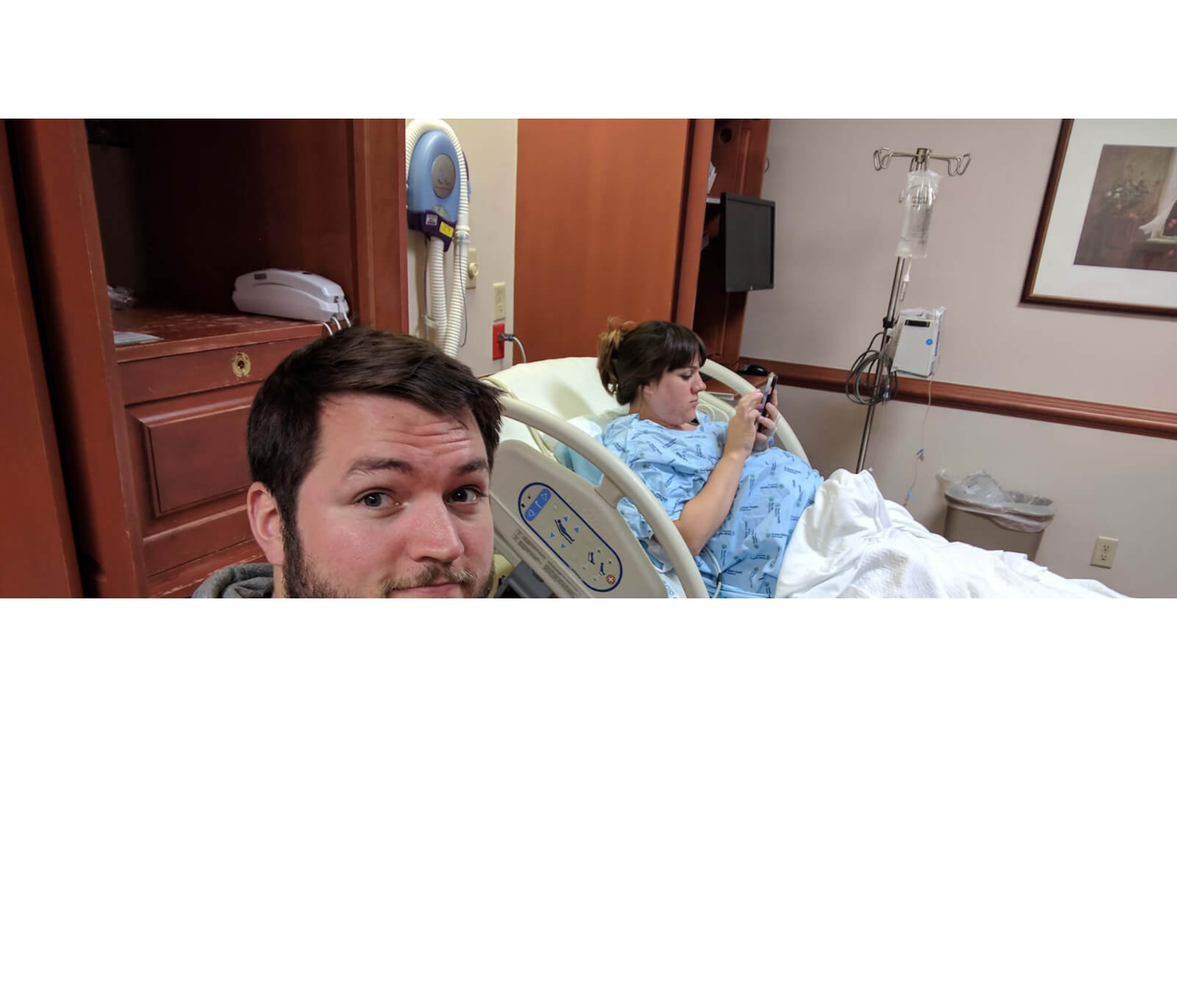
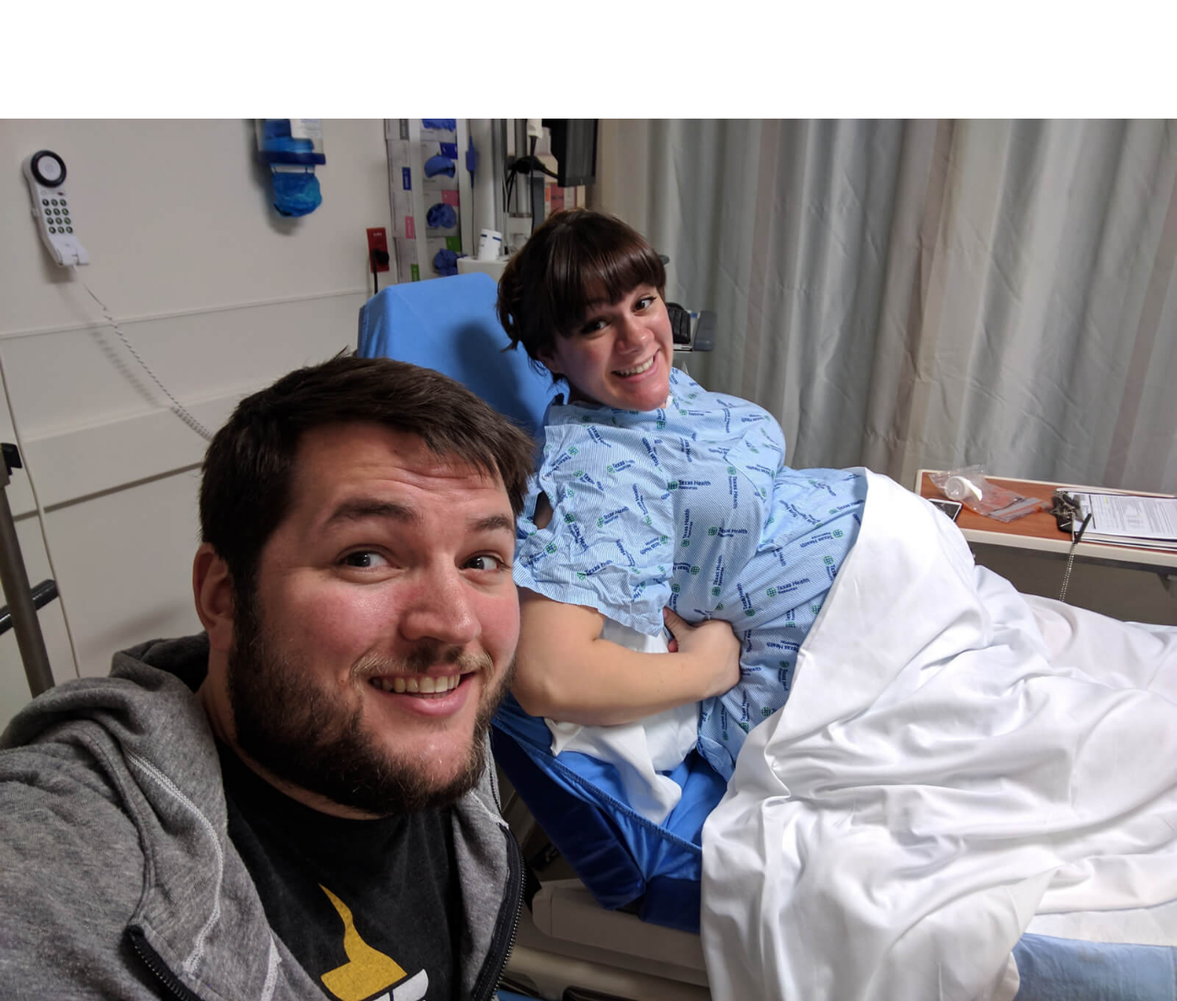
Before and after one commit to newswim/iskyleadadyet.com, a plain HTML site: page index.html in a window 1280 px wide. Shown: the part 620-1709 px from the top of the page at 92% size. Drawn offline with Linux system fonts and the light colour scheme.

Commit message:
Update pic

```diff
--- a/index.html
+++ b/index.html
@@ -39,7 +39,7 @@
             <div class="desc">(They're in the labor room)</div>
             <!-- <div class="emoji">🎉🙌🎉🙌🎉🙌🎉🙌🎉🙌🎉🙌🎉</div> -->
             <div class="image">
-                <img src="kyle_and_maggie_01.jpg" alt="Any minute now...">
+                <img src="kyle_and_maggie_02.jpg" alt="Any minute now...">
             </div>
         </div>
     </body>
```
Also changed, not shown: kyle_and_maggie_02.jpg (added).
